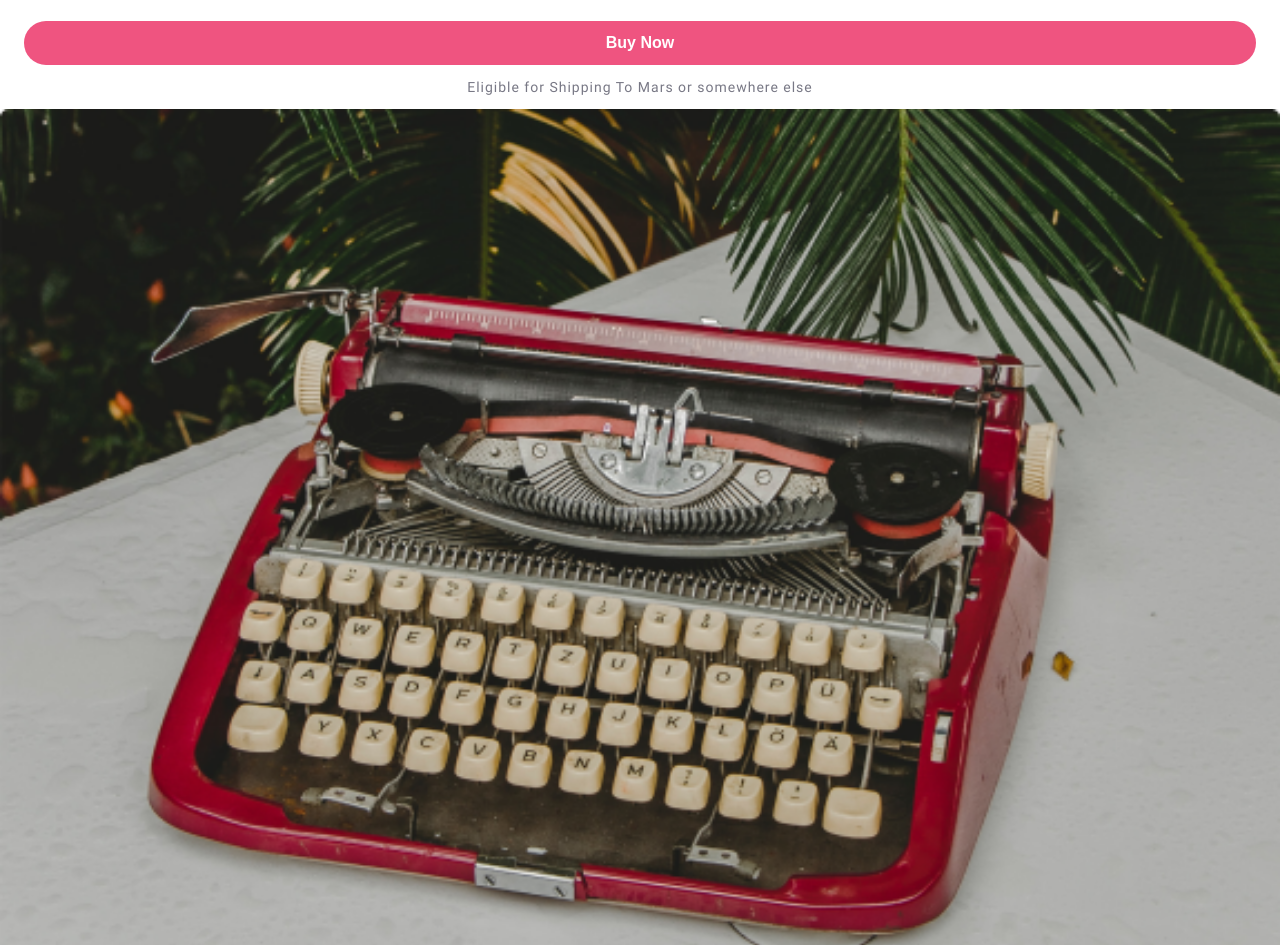
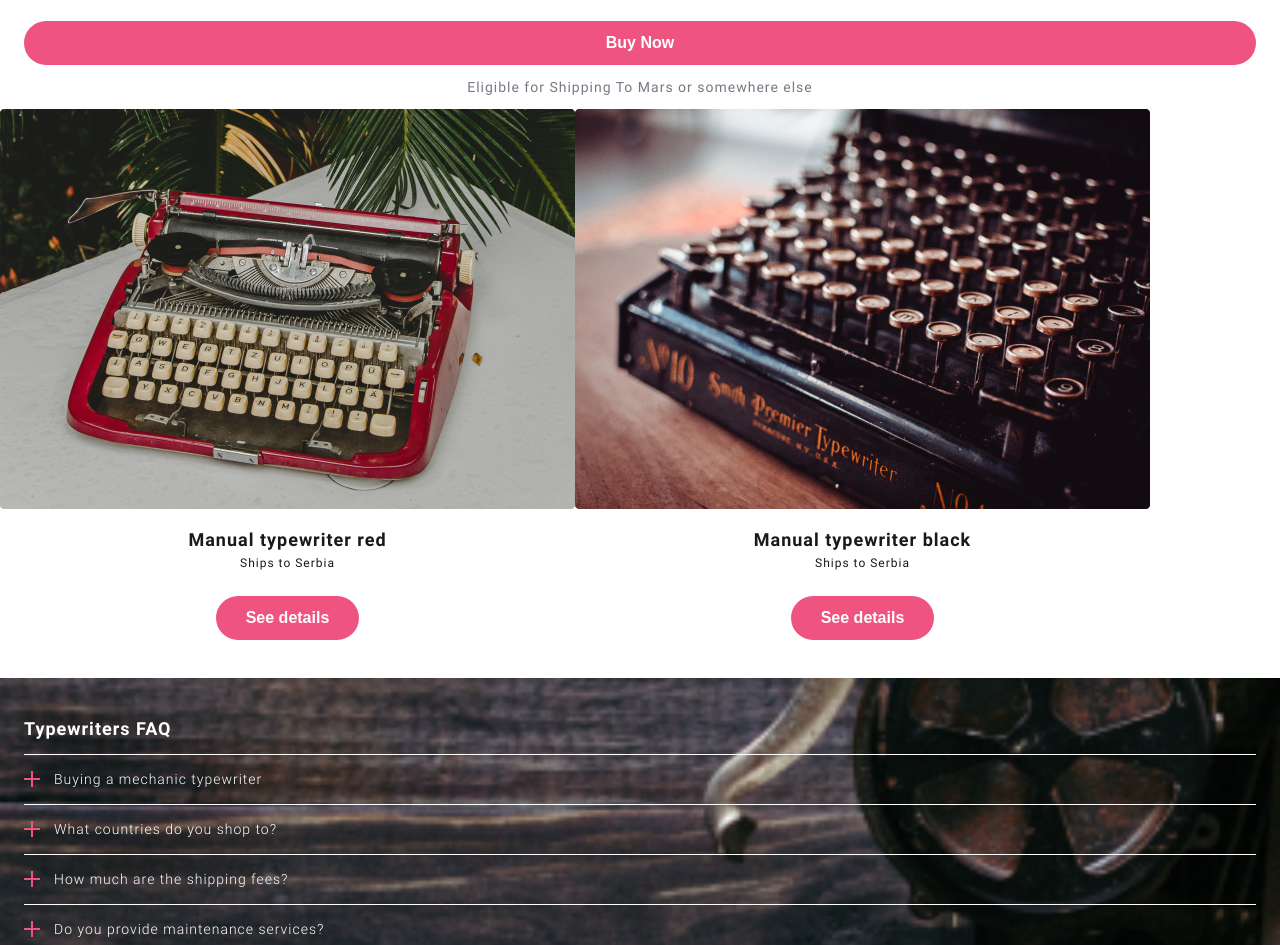
Before and after one commit to Teateddy/project, a website built with Parcel: page src/index.html in a window 1280 px wide. Shown: the part 1501-2446 px from the top of the page. Built offline with nearby package versions, Linux system fonts and the light colour scheme.

Commit message:
desktop layout example

```diff
--- a/src/index.html
+++ b/src/index.html
@@ -74,13 +74,18 @@
         Eligible for Shipping To Mars or somewhere else
       </p>
     </section>
-    <section class="redType__section">
-      <img class="redType__img" src="assets/images/typewriter-red.png" alt="" />
+    <section class="redtype">
+      <article class="redType__section">
+        <img
+          class="redType__img"
+          src="assets/images/typewriter-red.png"
+          alt=""
+        />
         <h1 class="redType__title">Manual typewriter red</h1>
         <p class="redType__p">Ships to Serbia</p>
         <button class="buy__btn redType__btn">See details</button>
-    </section>
-    <section class="redType__section">
+      </article>
+      <article class="redType__section">
         <img
           class="redType__img"
           src="assets/images/typewriter-black.png"
@@ -89,6 +94,7 @@
         <h1 class="redType__title">Manual typewriter black</h1>
         <p class="redType__p">Ships to Serbia</p>
         <button class="buy__btn redType__btn">See details</button>
+      </article>
     </section>
     <section class="typewriters__faq">
       <h1>Typewriters FAQ</h1>
--- a/src/scss/main.scss
+++ b/src/scss/main.scss
@@ -420,6 +420,10 @@
   }
 }
 
+.redtype {
+  display: flex;
+  flex-direction: column;
+}
 @media (min-width: 1024px) {
   .main-header {
     display: block;
@@ -427,4 +431,7 @@
   .mobile-header {
     display: none;
   }
+  .redtype {
+    flex-direction: row;
+  }
 }
```
Lines whose indentation alone changed are shown as unchanged.
